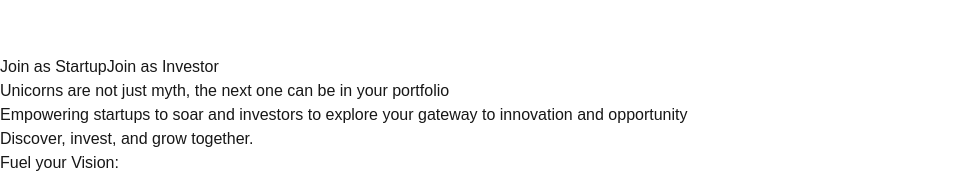
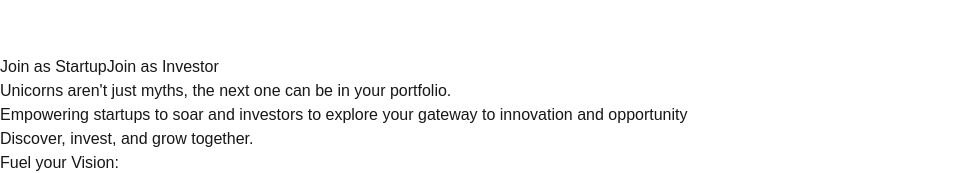
Before and after one commit to EkVid/Next_Unicorn, a Next.js app in the folder client/: page / in a window 1280 px wide. Shown: the part 285-458 px from the top of the page, without its empty margins (0-954 px from the left). Built offline with nearby package versions, Linux system fonts and the light colour scheme.

Commit message:
fix : update verbiage

```diff
--- a/client/src/app/page.tsx
+++ b/client/src/app/page.tsx
@@ -14,7 +14,7 @@ export default function Home() {
       <div className="flex flex-col h-screen md:pt-60 pt-36">
         <div className="flex-1 flex flex-col items-center md:px-40 px-10">
           <div className="md:text-4xl text-2xl font-bold text-center">
-            Unicorns are not just myth, the next one can be in your portfolio
+            Unicorns aren't just myths, the next one can be in your portfolio.
           </div>
           <div className="text-sm font-semibold text-center md:w-1/2 lg:w-1/3 w-3/4 pt-10">
             Empowering startups to soar and investors to explore
@@ -59,7 +59,7 @@ export default function Home() {
             </div>
             <input type="text" placeholder="Subject(Investor/Startup)" className="p-4 border border-solid border-black/[.08] dark:border-white/[.145] rounded-xl bg-transparent w-[100%]" />
             <textarea placeholder="Tell us something" className="p-4 border border-solid border-black/[.08] dark:border-white/[.145] rounded-xl bg-transparent w-[100%]" />
-            <button className="bg-[#f2f2f2] dark:bg-[transparent] text-md dark:text-white p-2 rounded-[80] border-solid border border-white/[.5] w-64">Send to Next Unicorn</button>
+            <button className="bg-[#f2f2f2] dark:bg-[transparent] text-md dark:text-white p-2 rounded-[40px] border-solid border border-white/[.5] w-64">Send to Next Unicorn</button>
           </div>
         </div>
         <Footer />
```
